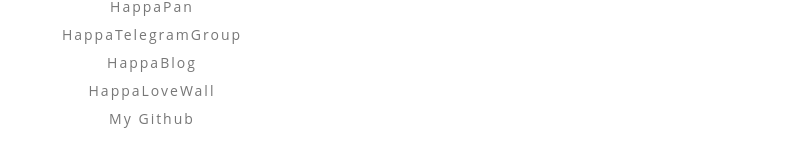
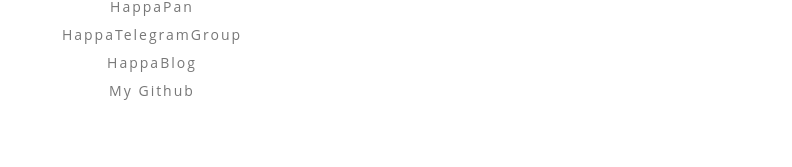
Before and after one commit to Happa1145141919810/happa114514.github.io, a plain HTML site: page index.html in a window 1280 px wide. Shown: the part 363-530 px from the top of the page, without its empty margins (488-1280 px from the left). Drawn offline with Linux system fonts and the light colour scheme.

Commit message:
Update index.html

```diff
--- a/index.html
+++ b/index.html
@@ -32,9 +32,7 @@
     <p>
     <a href="https://blog.happaa.com/">HappaBlog</a>
     </p>
-    <p>
-    <a href="https://lovewall.happaa.com/">HappaLoveWall</a>
-    </p>
+
     <p>
     <a href="https://github.com/Happa1145141919810">My Github</a>
     </p>
```
